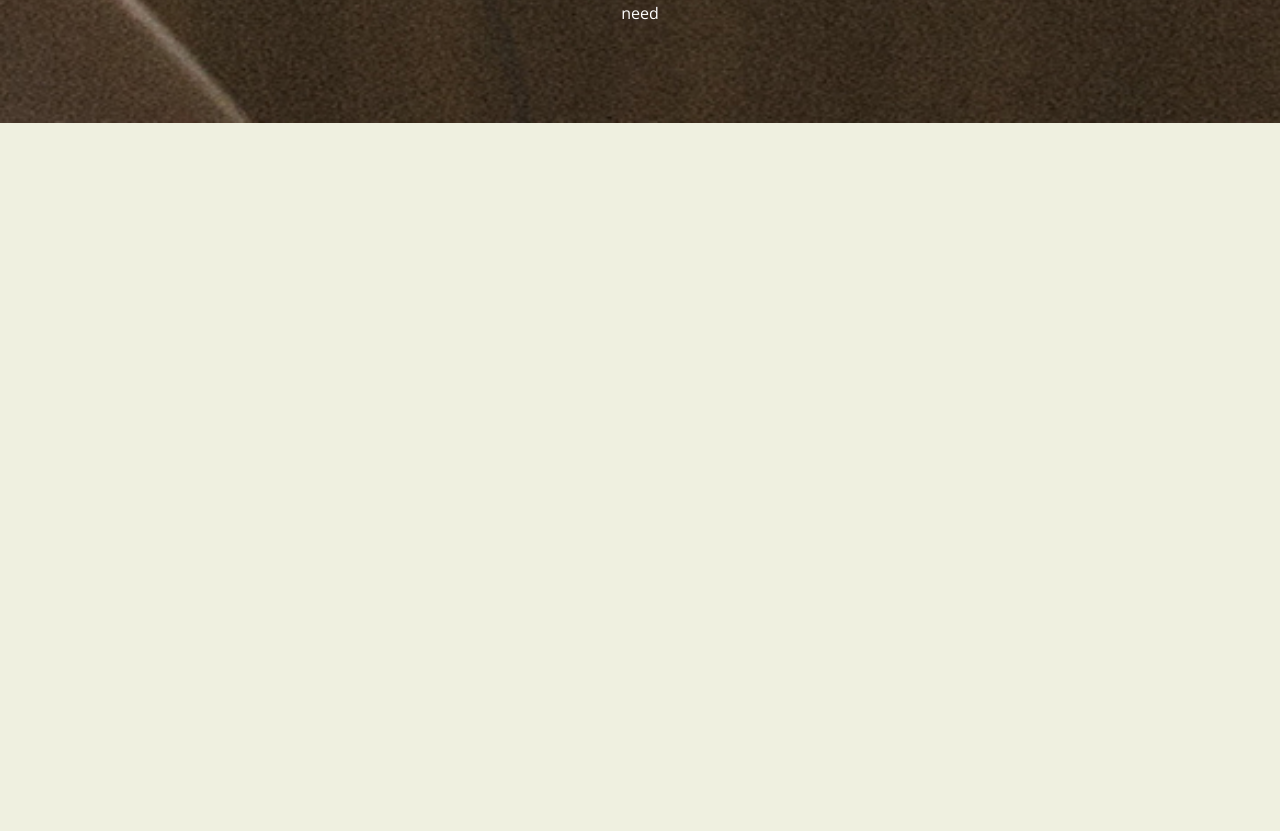
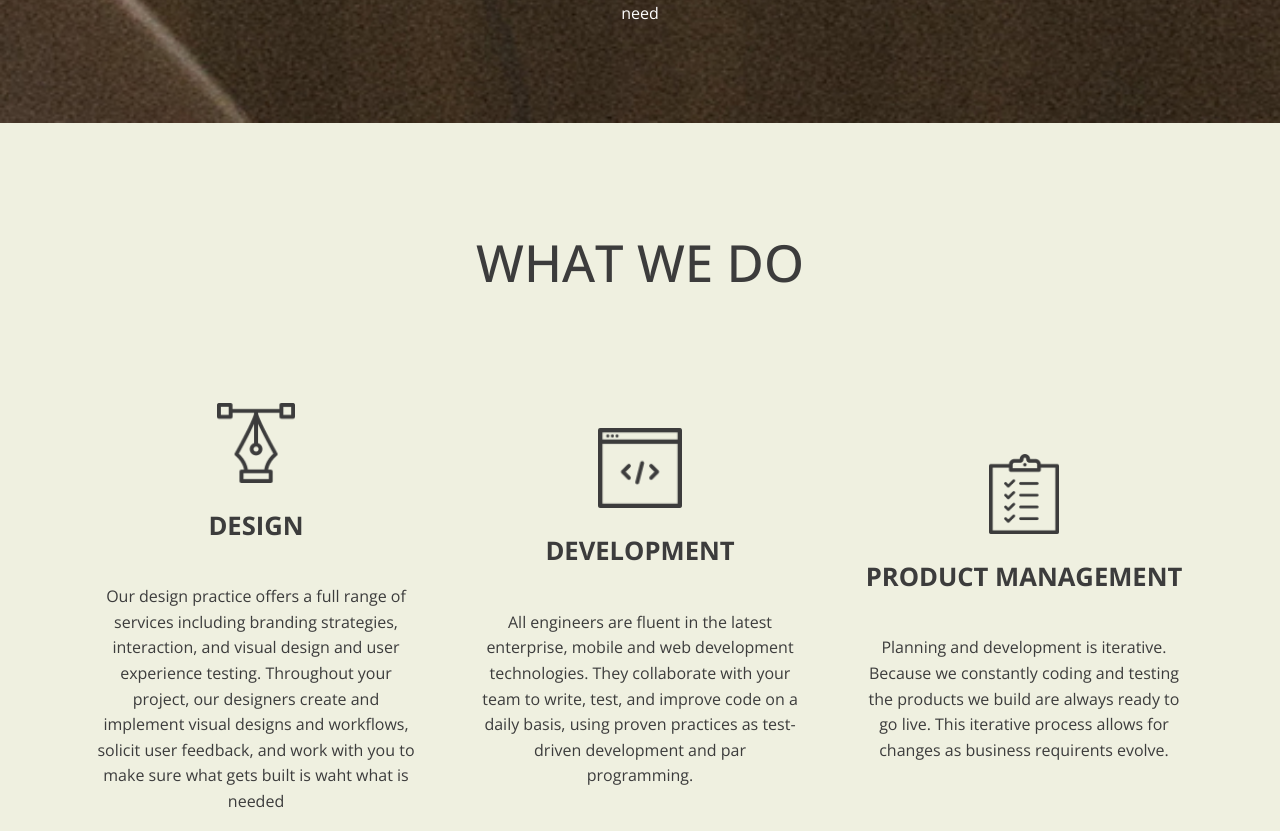
Before and after one commit to mianodigital/delani-studios, a React (Create React App) app: page / in a window 1280 px wide. Shown: the part 2264-3095 px from the top of the page. Before the commit the page ends 2387 px from the top, so only its background shows below. Built offline with nearby package versions, Linux system fonts and the light colour scheme.

Commit message:
Operations Section
created a json file for the Operations.jsx file and mapped over its contents to complete the 'what we do' section

```diff
--- /dev/null
+++ b/src/components/containers/Operations.jsx
@@ -0,0 +1,29 @@
+import Ops from '../../utils/data.json';
+import { Card, Container, Row, Section } from '../styles/container.styled';
+import { SubTitle, Text, Title } from '../styles/typography.styled';
+
+function Operations() {
+  return (
+    <Container>
+      <Section>
+        <Title>What we do</Title>
+      </Section>
+      <Row>
+        {Ops.operations.map((item, i) => (
+          <Card>
+            <img
+              src={require('../../assets/images/services/' +
+                item.image +
+                '.png')}
+              alt={item.title}
+            />
+            <SubTitle>{item.title}</SubTitle>
+            <Text>{item.description}</Text>
+          </Card>
+        ))}
+      </Row>
+    </Container>
+  );
+}
+
+export default Operations;
--- a/src/components/containers/index.js
+++ b/src/components/containers/index.js
@@ -1,3 +1,4 @@
 export { default as Hero } from './Hero';
 export { default as About } from './About';
 export { default as Services } from './Services';
+export { default as Operations } from './Operations';
--- a/src/components/styles/container.styled.js
+++ b/src/components/styles/container.styled.js
@@ -31,11 +31,27 @@ export const Center = styled.div`
   justify-content: center;
   text-align: center;
 `;
+
 export const Section = styled(Center)`
   padding: 5rem 20rem;
 `;
+
 export const ServicesContainer = styled(HeroContainer)`
   background-image: url(${servicesBg});
   height: auto;
   padding: 0 20rem;
 `;
+
+export const Row = styled(Center)`
+  flex-direction: row;
+`;
+
+export const Card = styled(Center)`
+  justify-content: flex-end;
+  padding: 0 2rem;
+  width: 30%;
+
+  & > img {
+    height: 5rem;
+  }
+`;
--- a/src/components/styles/typography.styled.js
+++ b/src/components/styles/typography.styled.js
@@ -8,6 +8,10 @@ export const Title = styled.h1`
   font-weight: 500;
   line-height: 3.2rem;
   text-transform: uppercase;
+`;
+export const SubTitle = styled(Title)`
+  font-size: 1.6rem;
+  font-weight: 700;
 `;
 
 export const HeroTitle = styled(Title)`
--- a/src/pages/Home.jsx
+++ b/src/pages/Home.jsx
@@ -1,6 +1,6 @@
 import React from 'react';
 
-import { About, Hero, Services } from '../components/containers';
+import { About, Hero, Operations, Services } from '../components/containers';
 import { Main } from '../components/styles/container.styled';
 
 const Home = () => {
@@ -9,6 +9,7 @@ const Home = () => {
       <Hero />
       <About />
       <Services />
+      <Operations />
     </Main>
   );
 };
--- /dev/null
+++ b/src/utils/data.json
@@ -0,0 +1,22 @@
+{
+  "operations": [
+    {
+      "id": "1",
+      "title": "Design",
+      "description": "Our design practice offers a full range of services including branding strategies, interaction, and visual design and user experience testing. Throughout your project, our designers create and implement visual designs and workflows, solicit user feedback, and work with you to make sure what gets built is waht what is needed",
+      "image": "design"
+    },
+    {
+      "id": "2",
+      "title": "Development",
+      "description": "All engineers are fluent in the latest enterprise, mobile and web development technologies. They collaborate with your team to write, test, and improve code on a daily basis, using proven practices as test-driven development and par programming.",
+      "image": "development"
+    },
+    {
+      "id": "3",
+      "title": "Product Management",
+      "description": "Planning and development is iterative. Because we constantly coding and testing the products we build are always ready to go live. This iterative process allows for changes as business requirents evolve.",
+      "image": "product"
+    }
+  ]
+}
```
